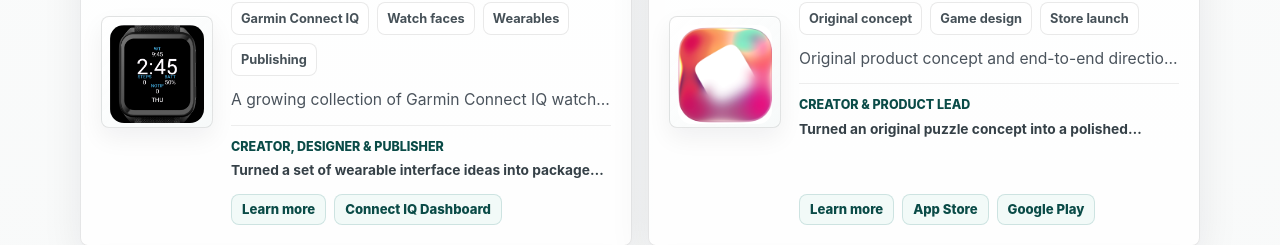
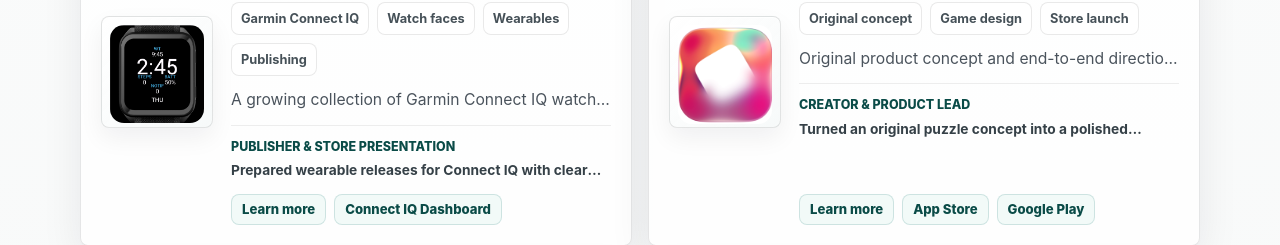
Before and after one commit to NadyaYash/nadya-portfolio, a React (Vite) app: page / in a window 1280 px wide. Shown: the part 1860-2105 px from the top of the page. Built offline with nearby package versions, Linux system fonts and the light colour scheme.

Commit message:
Clarify Garmin project role

```diff
--- a/src/main.jsx
+++ b/src/main.jsx
@@ -573,18 +573,18 @@
     name: "Garmin Connect IQ Watch Faces",
     category: "Wearable product / watch faces",
     period: "2026",
-    role: "Creator, Designer & Publisher",
+    role: "Publisher & Store Presentation",
     summary:
-      "A growing collection of Garmin Connect IQ watch faces where I shape the screen concepts, prepare store-ready visuals and copy, test device variants, and publish through Garmin Connect IQ.",
+      "A growing collection of Garmin Connect IQ watch faces where I prepare store presentation, listing materials, screenshots, QA checks, and publishing through Garmin Connect IQ.",
     scope: [
-      "Watch face concept and visual direction",
-      "Screen layouts for AMOLED and different Garmin device sizes",
+      "Store presentation and listing structure",
+      "Screenshot selection and upload-ready visual materials",
       "Store listing copy, screenshots, upload packages, and publishing in Garmin Connect IQ",
       "QA across simulator/device variants before release",
     ],
     tags: ["Garmin Connect IQ", "Watch faces", "Wearables", "Publishing"],
     impact: [
-      "Turned a set of wearable interface ideas into packaged Connect IQ releases with clear visuals, descriptions, screenshots, and upload-ready builds.",
+      "Prepared wearable releases for Connect IQ with clear store pages, screenshots, descriptions, QA checks, and upload-ready packages.",
     ],
     icon: garminWatchFacesCover,
     images: [
```
